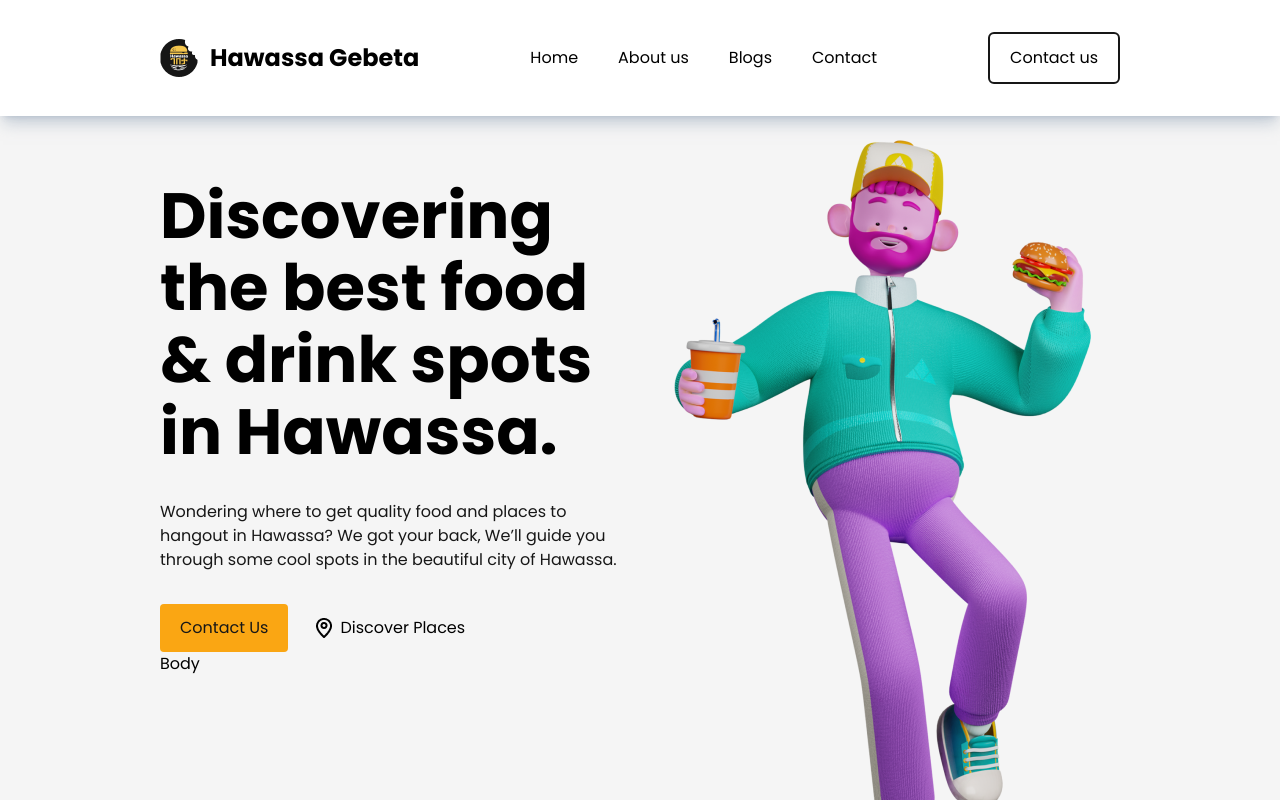
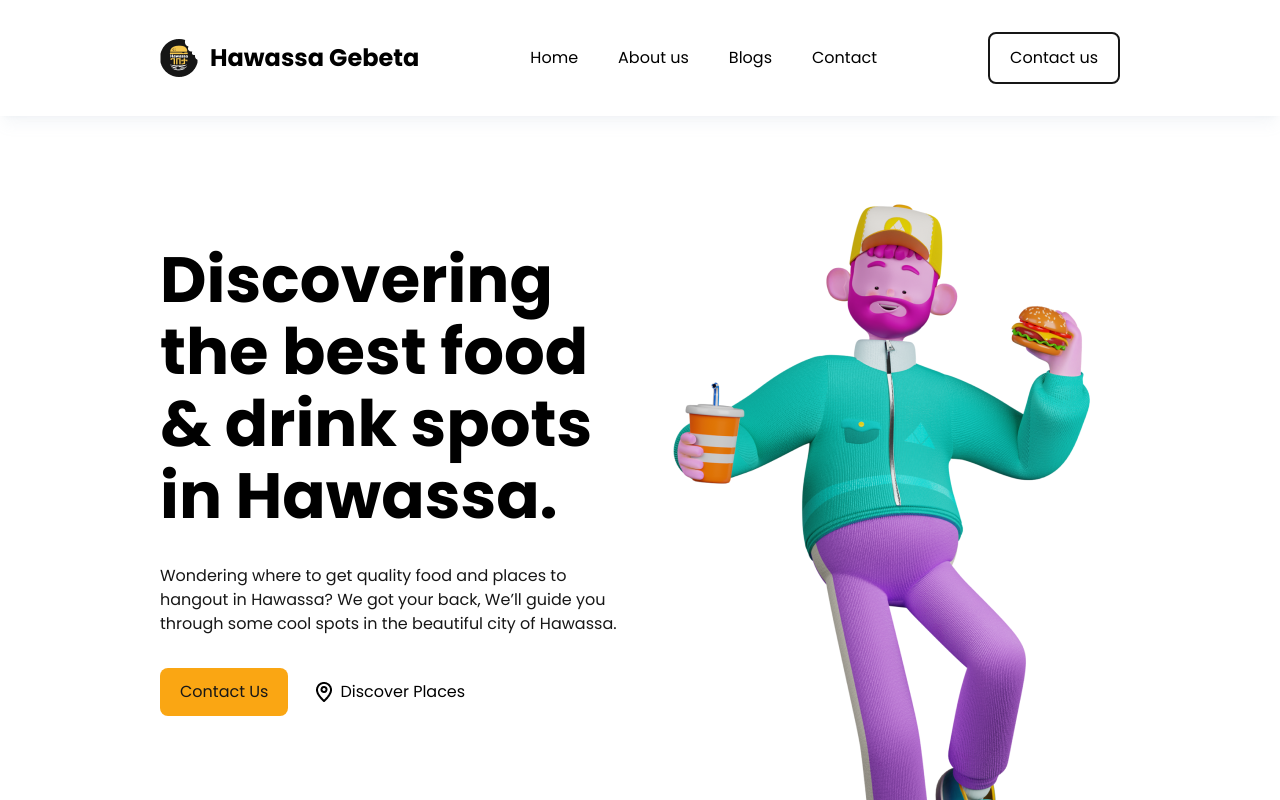
Before and after one commit to darikmohammed/hawassa-gebeta, a React (Create React App) app: page / in a window 1280 px wide. Shown: the top 800 px of the page. Built offline with nearby package versions, Linux system fonts and the light colour scheme; the HTML template or start-up script is replaced by a standard one.

Commit message:
Add some styling in body and nav-shadow

```diff
--- /dev/null
+++ b/src/components/AboutUs.jsx
@@ -0,0 +1,11 @@
+import React from 'react';
+
+function AboutUs() {
+  return (
+    <div className=" pt-14">
+      <h1>About Us</h1>
+    </div>
+  );
+}
+
+export default AboutUs;
--- a/src/components/Body.jsx
+++ b/src/components/Body.jsx
@@ -1,10 +1,12 @@
 import React from 'react';
+import AboutUs from './AboutUs';
 import Home from './Home';
 
 function Body() {
   return (
-    <div className="px-40 h-full bg-body">
+    <div className=" h-full bg-body">
       <Home />
+      <AboutUs />
       <h1 className=" h-96">Body</h1>
     </div>
   );
--- a/src/components/Home.jsx
+++ b/src/components/Home.jsx
@@ -2,8 +2,8 @@ import React from 'react';
 
 function Home() {
   return (
-    <div className="grid grid-cols-2 gap-2 pt-16 relative">
-      <div className="left flex flex-col gap-8">
+    <div className="grid grid-cols-2 gap-2 pt-16 bg-white px-40 pb-28 ">
+      <div className="left flex flex-col gap-8 pt-16">
         <h1 className=" text-h1 font-bold">
           Discovering the best food & drink spots in Hawassa.
         </h1>
@@ -13,7 +13,7 @@ function Home() {
           beautiful city of Hawassa.
         </p>
         <div className="flex gap-6 items-center">
-          <button className=" bg-primary_light text-black rounded py-3 px-5">
+          <button className=" bg-primary_light text-black rounded-lg py-3 px-5">
             Contact Us
           </button>
           <button className="flex gap-1">
@@ -22,8 +22,12 @@ function Home() {
           </button>
         </div>
       </div>
-      <div className="absolute top-0 right-0">
-        <img src="./img/male_burger.png" alt="Male Character holding Burger" />
+      <div className="relative">
+        <img
+          src="./img/male_burger.png"
+          alt="Male Character holding Burger"
+          className="absolute top-0 left-0"
+        />
       </div>
     </div>
   );
--- a/src/components/Nav.jsx
+++ b/src/components/Nav.jsx
@@ -2,7 +2,7 @@ import React from 'react';
 
 function Nav() {
   return (
-    <nav className="px-40 py-8 flex justify-between items-center shadow-lg shadow-slate-400/50 bg-white">
+    <nav className="px-40 py-8 flex justify-between items-center shadow-lg shadow-slate-400/10 bg-white">
       <div className="logo flex items-center gap-3">
         <img src="./img/logo.png" alt="Logo" />
         <h1 className=" text-h6 font-bold">Hawassa Gebeta</h1>
@@ -13,7 +13,7 @@ function Nav() {
         <li>Blogs</li>
         <li>Contact</li>
       </ul>
-      <button className="border-solid border-2 border-black rounded-md py-3 px-5">
+      <button className="border-solid border-2 border-black rounded-lg py-3 px-5">
         Contact us
       </button>
     </nav>
```
